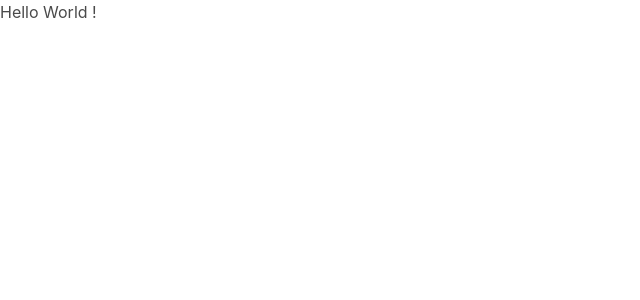
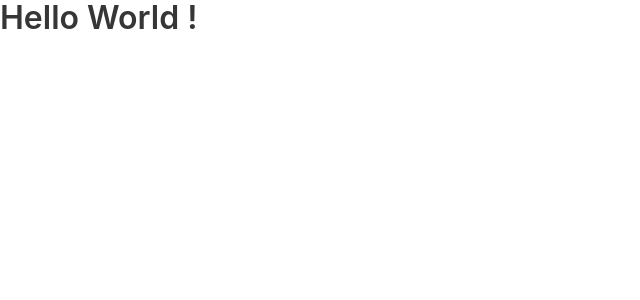
Before and after one commit to StevenSpy/todoListWithVue, a Vue app in the folder todolistvue/: page / in a window 1280 px wide. Shown: the top 300 px of the page, without its empty margins (0-640 px from the left). Built offline with nearby package versions, Linux system fonts and the light colour scheme.

Commit message:
Import Bulma into main.js and add title class for the h1

```diff
--- a/todolistvue/src/App.vue
+++ b/todolistvue/src/App.vue
@@ -1,6 +1,6 @@
 <template>
   <div id="app">
-    <h1>Hello World !</h1>
+    <h1 class="title">Hello World !</h1>
   </div>
 </template>
 
--- a/todolistvue/src/main.js
+++ b/todolistvue/src/main.js
@@ -1,5 +1,6 @@
 import Vue from "vue";
 import App from "./App.vue";
+import "./../node_modules/bulma/css/bulma.css";
 
 Vue.config.productionTip = false;
 
```
